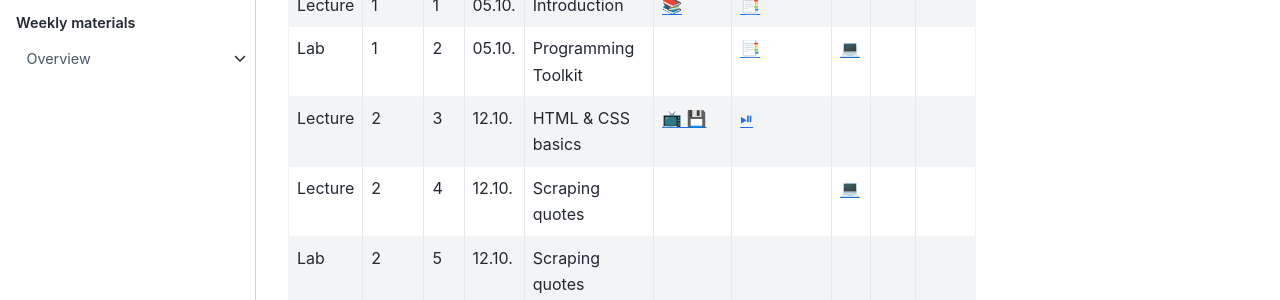
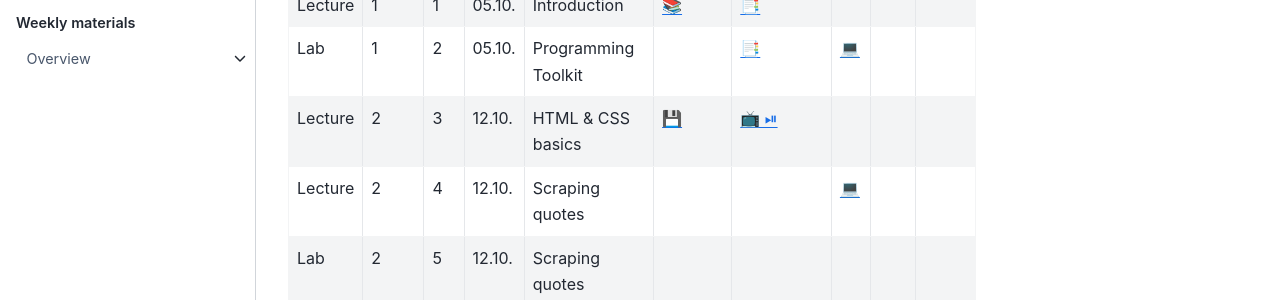
Before and after one commit to om2-ws22/website, a Jupyter Book: the page built from docs/course-schedule.md, in a window 1280 px wide. Shown: the part 447-747 px from the top of the page. Built offline with Jupyter Book 1.0.4 settings and Sphinx 7.4.7 and the Sphinx Book theme 1.1.4, drawn with Linux system fonts in a browser that asks for light colours; comment, search, counter and statistics services are not loaded.

```diff
--- a/docs/course-schedule.md
+++ b/docs/course-schedule.md
@@ -16,6 +16,6 @@ For a semester overview, take a look at the [course-overview](../docs/course-ove
 |	---	|	---	|	---	|	---	|	---	|	---	|	---	|	---	|	---	|	---	|
 |	Lecture	|	1	|	1	|	05.10.	|	Introduction	|	[📚](../weeks/week1.md)	|	[📑](https://docs.google.com/presentation/d/14mDixoFHReJhc7D3G0ooC_CZJ8R14AcjJLXqFfUmKgo/export/pdf)	|		|		|		|
 |	Lab	|	1	|	2	|	05.10.	|	Programming Toolkit	|		|	[📑](https://docs.google.com/presentation/d/1AHDCyelaOumvZ9-MRLEaSGCulXvvo-hcoFRrTESQW-c/export/pdf)	|	[💻](../weeks/week1.md)	|		|		|
-|	Lecture	|	2	|	3	|	12.10.	|	HTML & CSS basics	|	[📺 💾 ](../weeks/week2.md)	|	[⏯](https://kirenz.github.io/codelabs/codelabs/webscraping/#0)	|		|		|		|
+|	Lecture	|	2	|	3	|	12.10.	|	HTML & CSS basics	|	[💾](../weeks/week2.md)	|	[📺 ⏯](https://kirenz.github.io/codelabs/codelabs/webscraping/#0)	|		|		|		|
 |	Lecture	|	2	|	4	|	12.10.	|	Scraping quotes	|		|		|	[💻](../weeks/week2.md)	|		|		|
 |	Lab	|	2	|	5	|	12.10.	|	Scraping quotes	|		|		|		|		|		|
```
